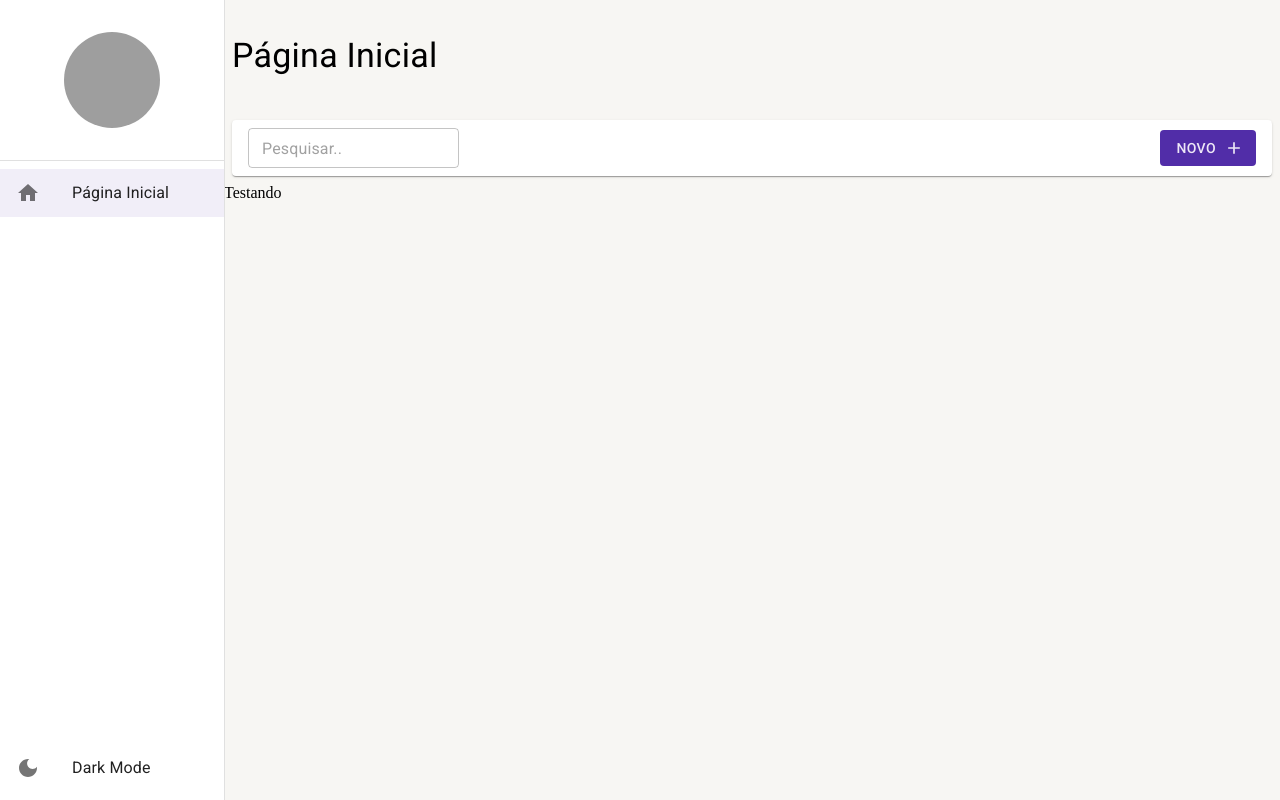
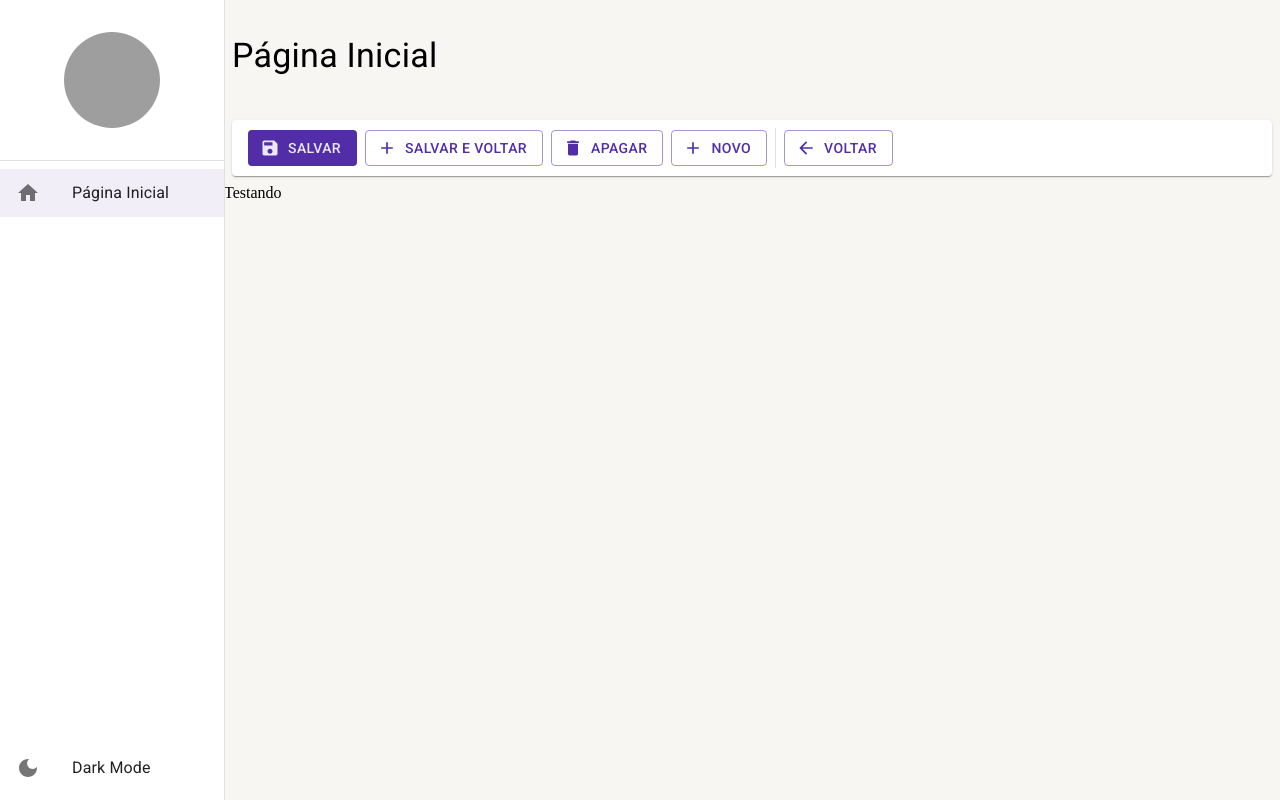
Before and after one commit to giovanaraphaelli/crud-react-with-mui, a React (Create React App) app: page /home in a window 1280 px wide. Built offline with nearby package versions, Linux system fonts and the light colour scheme; grey boxes are pictures that could not be loaded.

Commit message:
feat: cria ferramentas detalhe

```diff
--- a/src/pages/dashboard/Dashboard.tsx
+++ b/src/pages/dashboard/Dashboard.tsx
@@ -1,11 +1,11 @@
-import { FerramentasDaListagem } from '../../shared/components';
+import { FerramentasDeDetalhe } from '../../shared/components';
 import { LayoutBase } from '../../shared/layouts';
 
 export const Dashboard = () => {
   return (
     <LayoutBase
       titulo="Página Inicial"
-      barraDeFerramentas={<FerramentasDaListagem mostrarInputBusca />}
+      barraDeFerramentas={<FerramentasDeDetalhe />}
     >
       Testando
     </LayoutBase>
--- /dev/null
+++ b/src/shared/components/ferramenra-de-detalhe/FerramentasDeDetalhe.tsx
@@ -0,0 +1,65 @@
+import { Box, Button, Paper, useTheme } from '@mui/material';
+
+import AddIcon from '@mui/icons-material/Add';
+import SaveIcon from '@mui/icons-material/Save';
+import DeleteIcon from '@mui/icons-material/Delete';
+import ArrowBackIcon from '@mui/icons-material/ArrowBack';
+import Divider from '@mui/material/Divider';
+
+export const FerramentasDeDetalhe: React.FC = () => {
+  const theme = useTheme();
+  return (
+    <Box
+      height={theme.spacing(5)}
+      marginX={1}
+      padding={1}
+      paddingX={2}
+      display="flex"
+      alignItems="center"
+      gap={1}
+      component={Paper}
+    >
+      <Button
+        variant="contained"
+        color="primary"
+        disableElevation
+        startIcon={<SaveIcon />}
+      >
+        Salvar
+      </Button>
+      <Button
+        variant="outlined"
+        color="primary"
+        disableElevation
+        startIcon={<AddIcon />}
+      >
+        Salvar e Voltar
+      </Button>
+      <Button
+        variant="outlined"
+        color="primary"
+        disableElevation
+        startIcon={<DeleteIcon />}
+      >
+        Apagar
+      </Button>
+      <Button
+        variant="outlined"
+        color="primary"
+        disableElevation
+        startIcon={<AddIcon />}
+      >
+        Novo
+      </Button>
+      <Divider variant="middle" orientation="vertical" />
+      <Button
+        variant="outlined"
+        color="primary"
+        disableElevation
+        startIcon={<ArrowBackIcon />}
+      >
+        Voltar
+      </Button>
+    </Box>
+  );
+};
--- a/src/shared/components/index.ts
+++ b/src/shared/components/index.ts
@@ -1,2 +1,3 @@
 export * from './menu-lateral/MenuLateral';
 export * from './ferramentas-da-listagem/FerramentasDaListagem';
+export * from './ferramenra-de-detalhe/FerramentasDeDetalhe';
```
